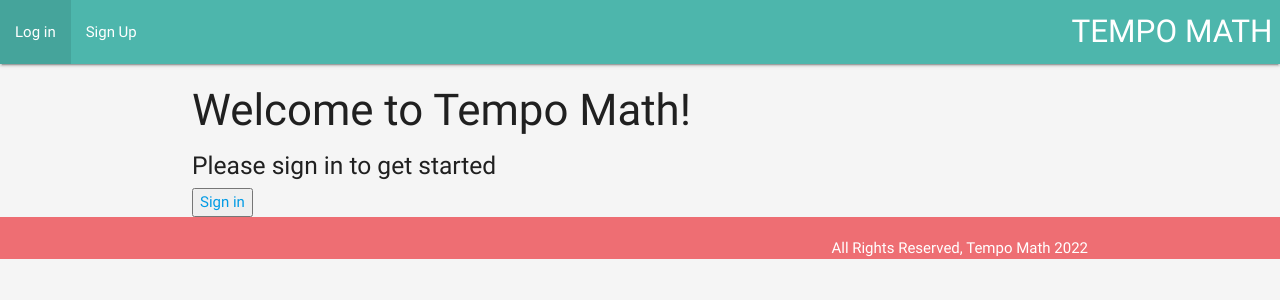
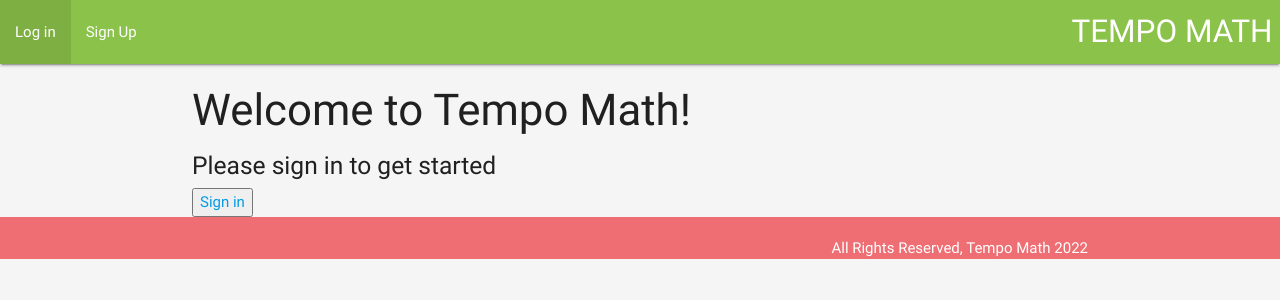
Before and after one commit to johnzwiss/Capstone-Project, a Django app: page / in a window 1280 px wide. Shown: the top 300 px of the page. Run offline with Django 3.2, Linux system fonts and the light colour scheme.

Commit message:
started color changes in css files

```diff
--- a/capstone_project/main_app/static/style.css
+++ b/capstone_project/main_app/static/style.css
@@ -14,6 +14,10 @@ body {
     grid-template-rows: 200;
     /* grid-column-gap: 5px; */
   }
+
+.nav-wrapper {
+    background-color: #8bc34a;
+}
 
 /* .results_table {
     width: 100%;
--- a/capstone_project/main_app/templates/base.html
+++ b/capstone_project/main_app/templates/base.html
@@ -8,7 +8,7 @@
 	</head>
 	<body>
 		<nav>
-			<div class="nav-wrapper teal lighten-2">
+			<div class="nav-wrapper light-green">
 				<a href="/cats/" class="brand-logo right">TEMPO MATH</a>
 				<ul id="nav-mobile" class="left hide-on-med-and-down">
 					{% if user.is_authenticated %}
```
Also changed, not shown: 1 other file.
